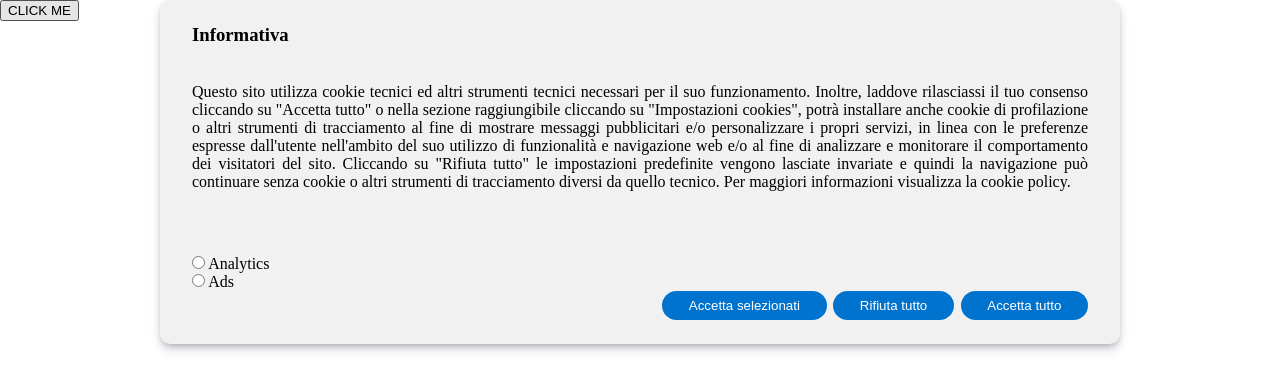
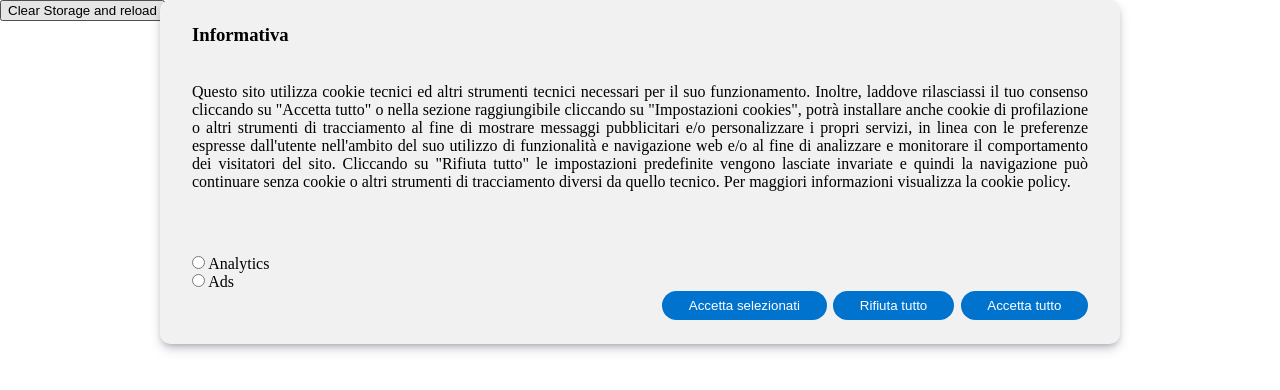
Before and after one commit to paolobtl/google-consent-mode-banner, a plain HTML site: page index.html in a window 1280 px wide. Drawn offline with Linux system fonts and the light colour scheme.

Commit message:
Update index.html

```diff
--- a/index.html
+++ b/index.html
@@ -19,7 +19,7 @@
         });
         /* In alternativa puoi inserire lo script di Tag manager qui sotto */
 //         gtag('js', new Date());
-//         gtag('config', 'UA-183668086-1');
+//         gtag('config', 'UA-183668086-15');
 
 (function(w,d,s,l,i){w[l]=w[l]||[];w[l].push({'gtm.start':
 new Date().getTime(),event:'gtm.js'});var f=d.getElementsByTagName(s)[0],
@@ -61,7 +61,7 @@ j=d.createElement(s),dl=l!='dataLayer'?'&l='+l:'';j.async=true;j.src=
             </div>
         </div>
     </div>
-    <button onclick="window.dataLayer.push({'event': 'bottone'});">CLICK ME</button>
+    <button onclick="window.dataLayer.push({'event': 'clearStorage'}); clear()">Clear Storage and reload</button>
     <script src="scripts.js"></script>
 </body>
 
```
